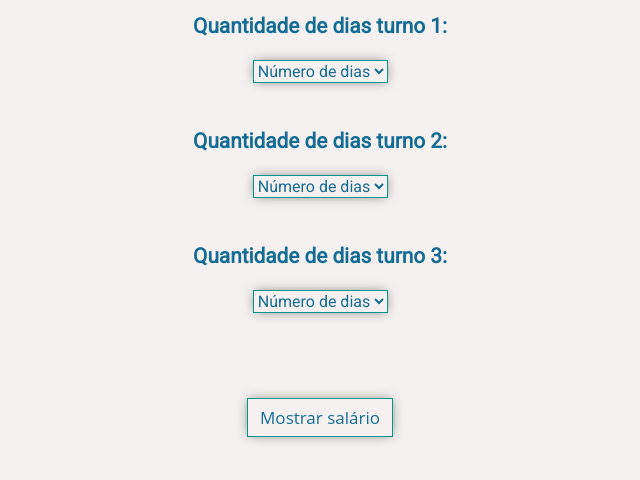
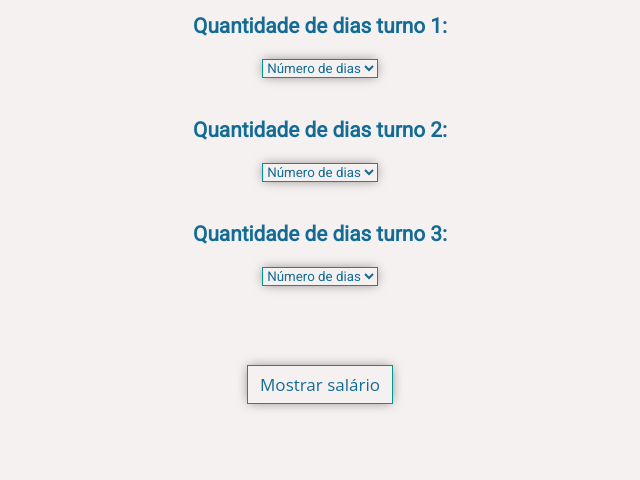
Before and after one commit to GONZALEZ-RODRIGUES/salary-calc, a plain HTML site: page index.html in a window 1280 px wide. Shown: the whole page, without its empty margins (320-960 px from the left). Drawn offline with Linux system fonts and the light colour scheme.

Commit message:
Add files via upload

```diff
--- a/styles.css
+++ b/styles.css
@@ -1,10 +1,12 @@
 @import url('https://fonts.googleapis.com/css2?family=Roboto&display=swap');
+
 body {
     text-align: center;
     font-family: 'Roboto', sans-serif;
     background-color: #F6F1F1;
     color: #146C94;
 }
+
 h1 {
     font-size: 1.3em;
 
@@ -22,19 +24,18 @@ h1 {
     text-decoration: none;
     font-family: 'Open Sans', sans-serif;
     min-width: 120px;
-    box-shadow: 0px 0px 12px -2px rgba(0,0,0,0.5);
-  }
+    box-shadow: 0px 0px 12px -2px rgba(0, 0, 0, 0.5);
+}
 
-  .box {
+.box {
     background: #F6F1F1;
     border: 1px solid #009688;
-    font-family: 'Roboto';
-    box-shadow: 0px 0px 12px -2px rgba(0,0,0,0.5);
+    font-family: 'Roboto', sans-serif;
+    box-shadow: 0px 0px 12px -2px rgba(0, 0, 0, 0.5);
     margin: .5em 0em 2em 0em;
-    font-size: medium;
     color: #146C94;
     text-align: center;
-  }
+}
 
 .output {
     font-size: 1.2em;
```
